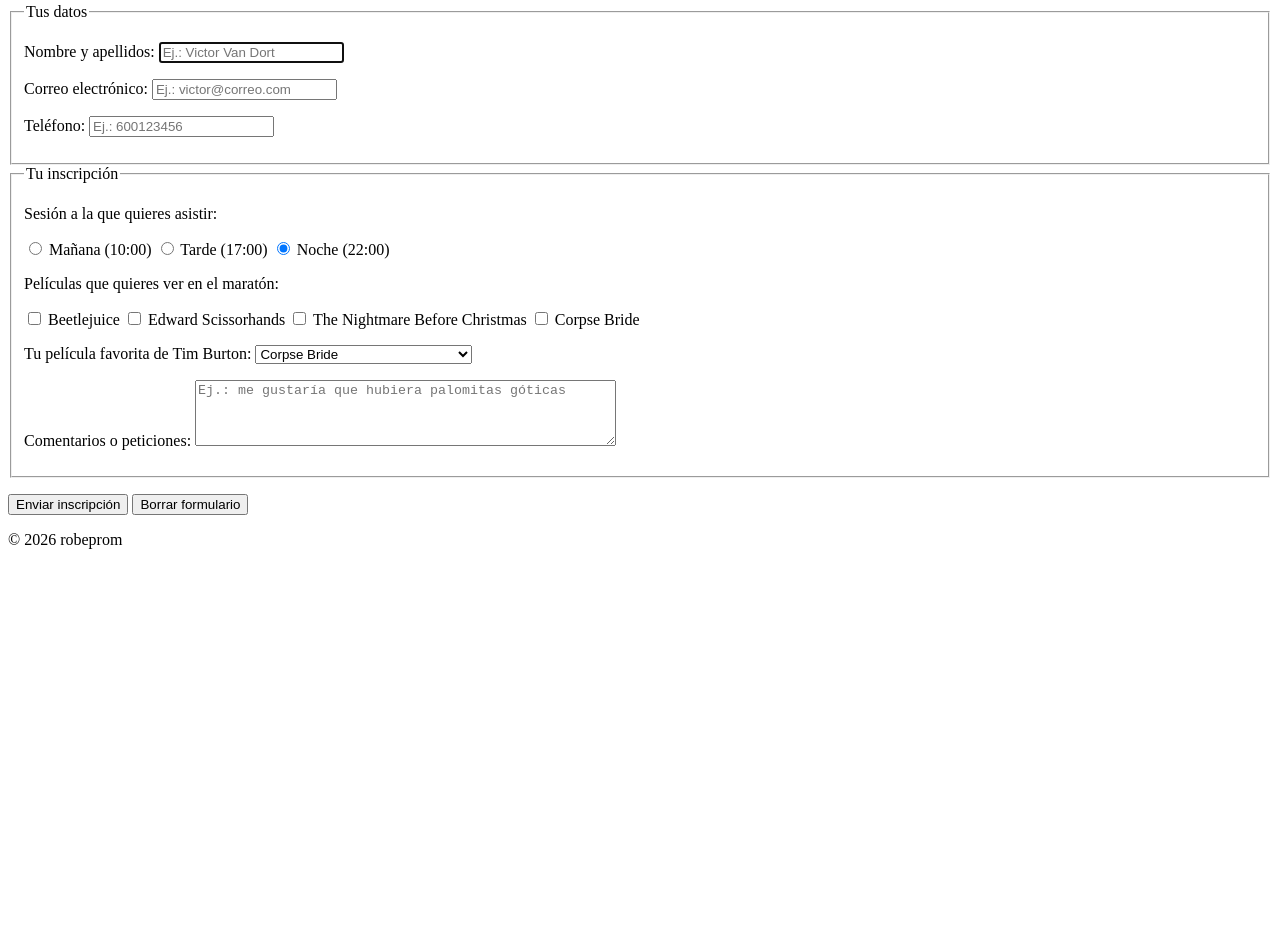
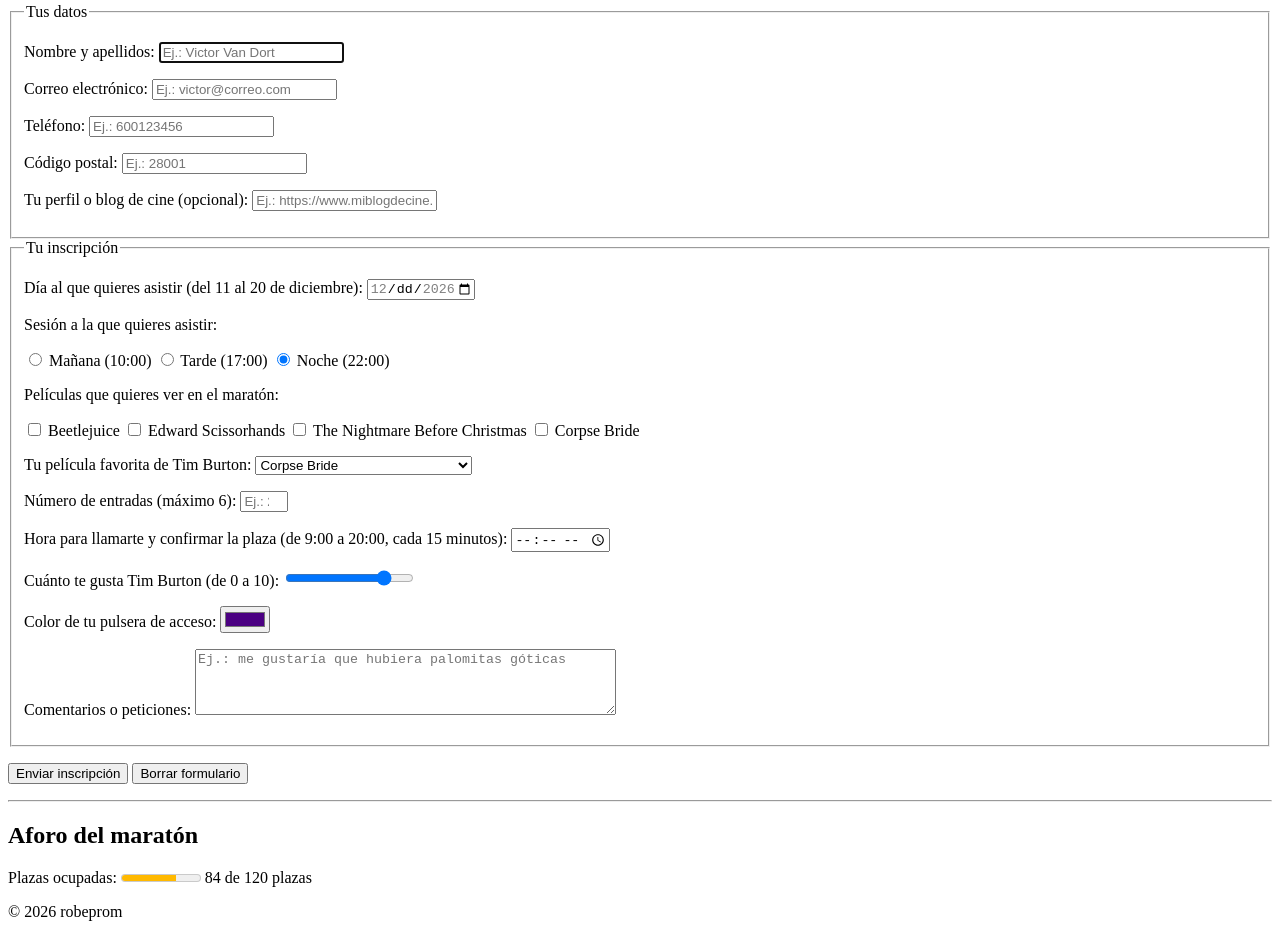
Before and after one commit to robeprom/Proyecto_Integrado-LM-2026, a plain HTML site: page proyecto/contacto.html in a window 1280 px wide. Shown: the part 320-1257 px from the top of the page. Before the commit the page ends 885 px from the top, so only its background shows below. Drawn offline with Linux system fonts and the light colour scheme.

Commit message:
feat: formulario con controles html5
Co-Authored-By: Claude Opus 5.5 <noreply@anthropic.com>

```diff
--- a/proyecto/contacto.html
+++ b/proyecto/contacto.html
@@ -48,13 +48,25 @@
           </p>
           <p>
             <label for="telefono">Teléfono:</label>
-            <input type="tel" id="telefono" name="telefono" placeholder="Ej.: 600123456" minlength="9" maxlength="9" required>
+            <input type="tel" id="telefono" name="telefono" placeholder="Ej.: 600123456" pattern="[6-9][0-9]{8}" title="Nueve cifras seguidas que empiecen por 6, 7, 8 o 9" maxlength="9" required>
+          </p>
+          <p>
+            <label for="cp">Código postal:</label>
+            <input type="text" id="cp" name="cp" placeholder="Ej.: 28001" pattern="(0[1-9]|[1-4][0-9]|5[0-2])[0-9]{3}" title="Código postal español: cinco cifras, de 01000 a 52999" maxlength="5" required>
+          </p>
+          <p>
+            <label for="web">Tu perfil o blog de cine (opcional):</label>
+            <input type="url" id="web" name="web" placeholder="Ej.: https://www.miblogdecine.com">
           </p>
         </fieldset>
 
         <!-- Fieldset 2: sesión, películas y comentarios de la inscripción -->
         <fieldset>
           <legend>Tu inscripción</legend>
+          <p>
+            <label for="fecha">Día al que quieres asistir (del 11 al 20 de diciembre):</label>
+            <input type="date" id="fecha" name="fecha" min="2026-12-11" max="2026-12-20" required>
+          </p>
           <p>Sesión a la que quieres asistir:</p>
           <p>
             <input type="radio" id="sesion-manana" name="sesion" value="manana">
@@ -87,6 +99,22 @@
             </select>
           </p>
           <p>
+            <label for="entradas">Número de entradas (máximo 6):</label>
+            <input type="number" id="entradas" name="entradas" placeholder="Ej.: 2" min="1" max="6" step="1" required>
+          </p>
+          <p>
+            <label for="hora">Hora para llamarte y confirmar la plaza (de 9:00 a 20:00, cada 15 minutos):</label>
+            <input type="time" id="hora" name="hora" min="09:00" max="20:00" step="900">
+          </p>
+          <p>
+            <label for="puntuacion">Cuánto te gusta Tim Burton (de 0 a 10):</label>
+            <input type="range" id="puntuacion" name="puntuacion" min="0" max="10" step="1" value="8">
+          </p>
+          <p>
+            <label for="pulsera">Color de tu pulsera de acceso:</label>
+            <input type="color" id="pulsera" name="pulsera" value="#4b0082">
+          </p>
+          <p>
             <label for="comentarios">Comentarios o peticiones:</label>
             <textarea id="comentarios" name="comentarios" rows="4" cols="50" placeholder="Ej.: me gustaría que hubiera palomitas góticas" maxlength="300"></textarea>
           </p>
@@ -99,6 +127,18 @@
         </p>
       </form>
     </section>
+
+    <hr>
+
+    <!-- Bloque aforo: plazas ocupadas del maratón -->
+    <section>
+      <h2>Aforo del maratón</h2>
+      <p>
+        <label for="aforo">Plazas ocupadas:</label>
+        <meter id="aforo" min="0" max="120" low="60" high="100" optimum="0" value="84">84 de 120 plazas</meter>
+        84 de 120 plazas
+      </p>
+    </section>
   </main>
 
   <!-- Pie de página: firma -->
```
